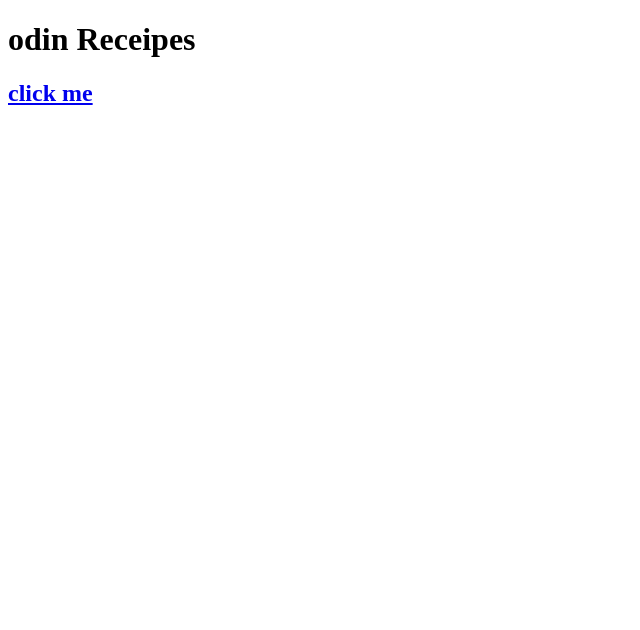
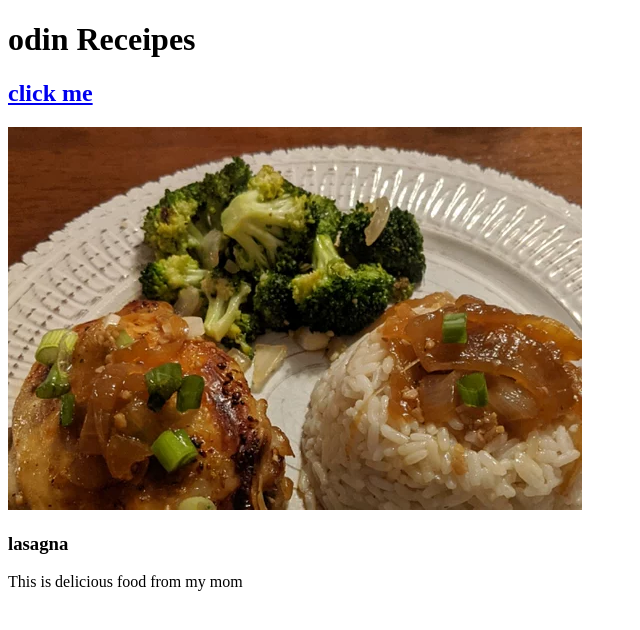
Before and after one commit to abrhamamare/odin-recipes, a plain HTML site: page index.html in a window 1280 px wide. Shown: the whole page, without its empty margins (0-640 px from the left). Drawn offline with Linux system fonts and the light colour scheme.

Commit message:
i linked lasagna image and create image folder

```diff
--- a/index.html
+++ b/index.html
@@ -10,5 +10,8 @@
             odin Receipes
         </h1>
         <h2><a href="recipes/lasagna.html">click me</a> </h2>
+        <img src="image/food1.webp">
+        <h3>lasagna</h3>
+        <p>This is delicious food from my mom</p>
     </body>
 </html>
```
Also changed, not shown: image/food1.webp (added).
